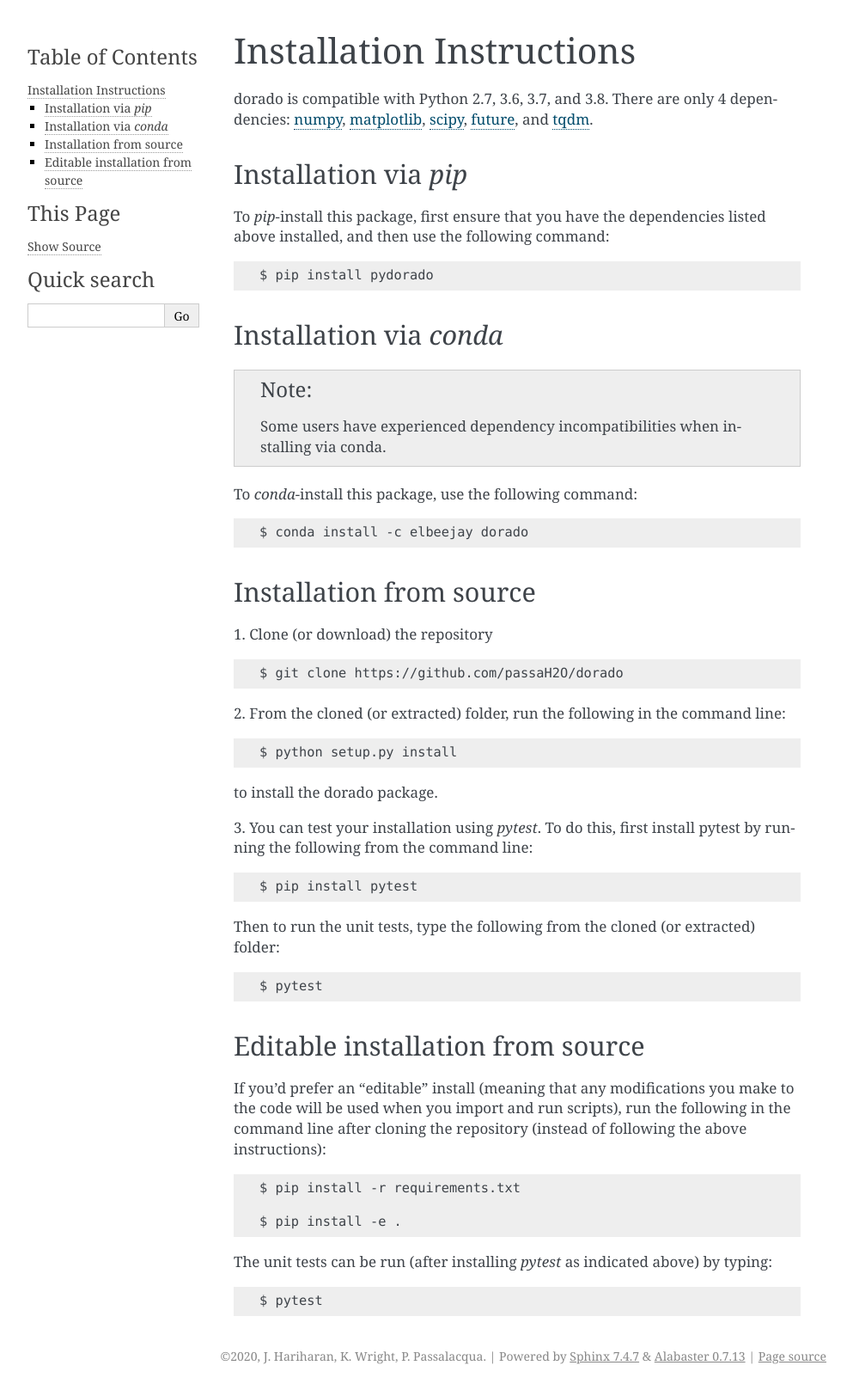
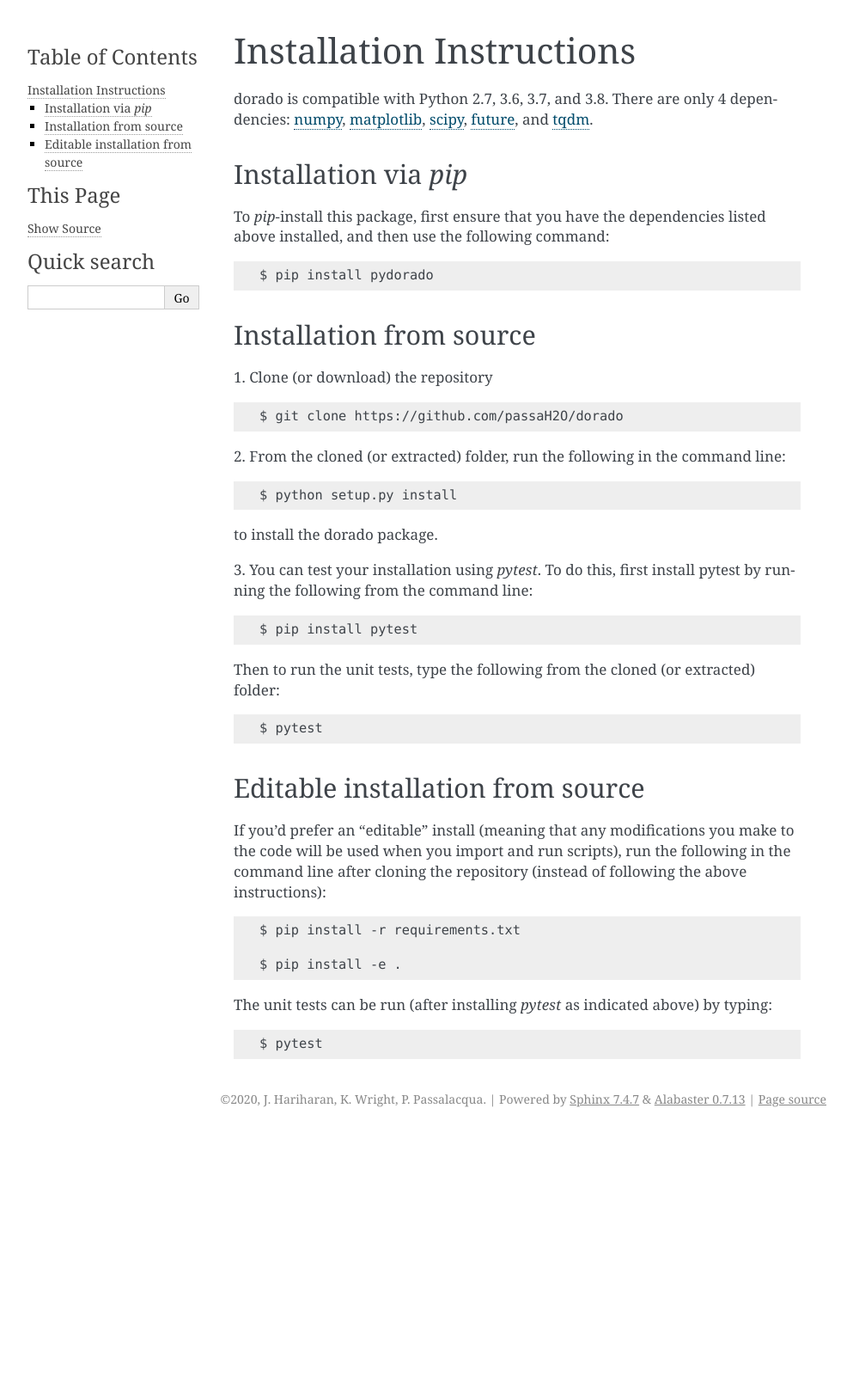
Before and after one commit to passaH2O/dorado, a Sphinx documentation site: the page built from docs/source/install/index.rst, in a window 1280 px wide. Shown: the whole page at 86% size, without its empty margins (148-1141 px from the left). Built offline with Sphinx 7.4.7, drawn with Linux system fonts in a browser that asks for light colours; formulas are drawn with MathJax 3; after the commit the page ends 1318 px from its top, so only the background shows below that.

Commit message:
remove conda install

```diff
--- a/docs/source/install/index.rst
+++ b/docs/source/install/index.rst
@@ -13,16 +13,6 @@ To `pip`-install this package, first ensure that you have the dependencies liste
 ::
 
     $ pip install pydorado
-
-
-Installation via `conda`
-------------------------
-.. note:: Some users have experienced dependency incompatibilities when installing via conda.
-
-To `conda`-install this package, use the following command:
-::
-
-    $ conda install -c elbeejay dorado
 
 
 Installation from source
```
